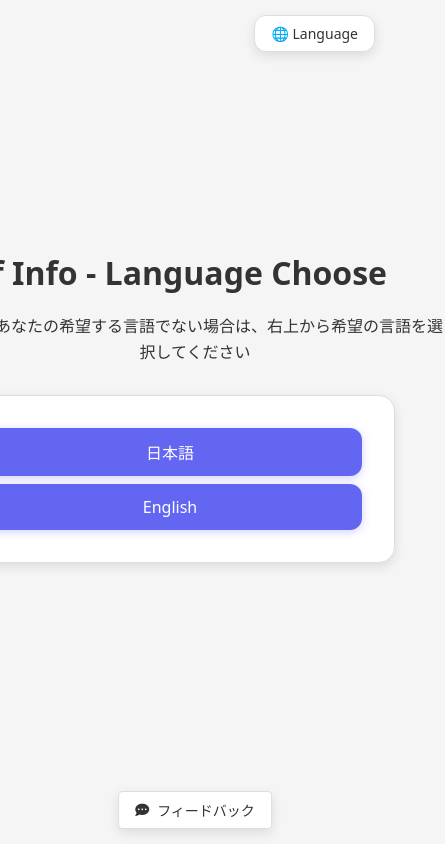
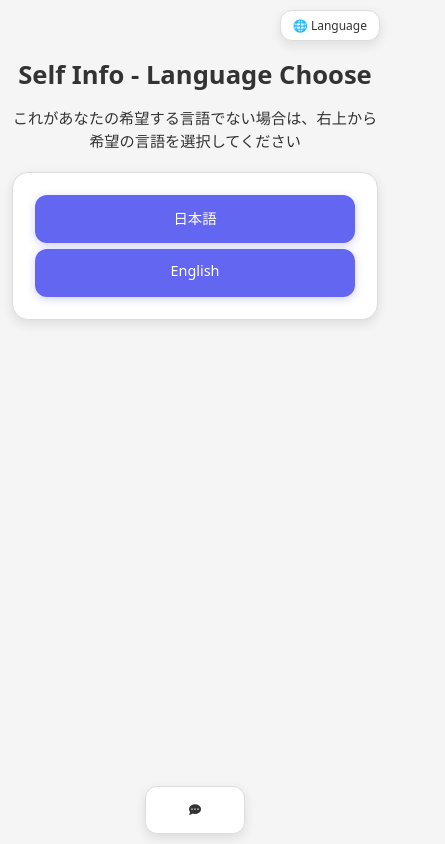
Before and after one commit to chronie-shizutoki/self-info-lang, a plain HTML site: page index.html in a window 390 px wide. Shown: the whole page, 445 px wide, since content can reach past the window. Drawn offline with Linux system fonts and the light colour scheme; no server answers.

Commit message:
refactor(样式): 将内联样式移至外部CSS文件并优化移动端适配
优化样式结构，将内联样式迁移至index.css文件
添加移动端适配样式，改进触摸目标和滚动行为
调整间距和尺寸以提升小屏幕用户体验

```diff
--- a/index.css
+++ b/index.css
@@ -4,6 +4,10 @@
             box-sizing: border-box;
             font-family: system-ui, sans-serif;
             transition: background-color 0.3s ease, color 0.3s ease, border-color 0.3s ease;
+            -webkit-text-size-adjust: none; /* 防止iOS缩放文本 */
+            -moz-text-size-adjust: none;
+            -ms-text-size-adjust: none;
+            text-size-adjust: none;
         }
 
         /* Light Mode */
@@ -40,7 +44,8 @@
             flex-direction: column;
             justify-content: center;
             align-items: center;
-            padding: 20px;
+            padding: 16px;
+            -webkit-overflow-scrolling: touch;
         }
 
         h1 {
@@ -48,6 +53,8 @@
             margin-bottom: 20px;
             color: var(--text-color);
             font-weight: 700;
+            text-align: center;
+            line-height: 1.2;
         }
 
         p {
@@ -55,17 +62,19 @@
             margin-bottom: 30px;
             line-height: 1.6;
             text-align: center;
+            max-width: 100%;
         }
 
         .language-recommendation {
             margin: 30px 0;
-            padding: 24px;
+            padding: 20px;
             border-radius: 16px;
             background: var(--container-bg);
             border: 1px solid var(--border-color);
             box-shadow: 0 4px 12px var(--shadow);
-            max-width: 90%;
-            width: 500px;
+            max-width: 100%;
+            width: 100%;
+            max-width: 500px;
             text-align: center;
         }
 
@@ -79,7 +88,7 @@
         .recommended-lang {
             display: inline-block;
             margin: 8px;
-            padding: 12px 24px;
+            padding: 14px 20px;
             background: var(--primary-color);
             border-radius: 12px;
             color: white;
@@ -88,6 +97,12 @@
             font-weight: 500;
             transition: all 0.3s ease;
             box-shadow: 0 2px 8px rgba(99, 102, 241, 0.3);
+            min-height: 48px;
+            display: inline-flex;
+            align-items: center;
+            justify-content: center;
+            width: auto;
+            white-space: nowrap;
         }
 
         .recommended-lang:hover {
@@ -104,9 +119,11 @@
             color: var(--secondary-color);
         }
 
-        /* Language Text Styles */
+        /* Basic styles for language-specific text */
         .language-text p {
             display: none;
+            margin: 0;
+            padding: 0;
         }
 
         .language-text p.active {
@@ -114,7 +131,16 @@
         }
 
         .hidden {
+            display: none !important;
+        }
+
+        /* Feedback button related styles */
+        .feedback-text {
             display: none;
+        }
+
+        .feedback-text.active {
+            display: inline;
         }
 
         /* Feedback Button Styles */
@@ -134,9 +160,13 @@
             z-index: 999;
             display: flex;
             align-items: center;
+            justify-content: center;
             gap: 8px;
             transition: all 0.3s ease;
             box-shadow: 0 4px 12px var(--shadow);
+            min-height: 48px;
+            min-width: 100px;
+            width: auto;
         }
 
         .feedback-button:hover {
@@ -274,3 +304,100 @@
                 text-align: center;
             }
         }
+
+        /* Extra Small Screens (320px - 480px) */
+        @media (max-width: 480px) {
+            body {
+                padding: 12px;
+                justify-content: flex-start;
+                padding-top: 60px;
+            }
+
+            h1 {
+                font-size: 1.6rem;
+                margin-bottom: 16px;
+            }
+
+            p {
+                font-size: 0.95rem;
+                margin-bottom: 20px;
+                line-height: 1.5;
+            }
+
+            .language-recommendation {
+                margin: 20px 0;
+                padding: 16px;
+            }
+
+            .language-recommendation h3 {
+                font-size: 1.1rem;
+                margin-bottom: 16px;
+            }
+
+            .language-button {
+                padding: 6px 12px;
+                font-size: 12px;
+                top: 10px;
+                right: 10px;
+            }
+
+            .language-popup {
+                top: 60px;
+                right: 10px;
+                width: calc(100vw - 20px);
+                padding: 16px;
+            }
+
+            .feedback-button {
+                padding: 6px 12px;
+                font-size: 12px;
+                bottom: 10px;
+            }
+
+            .recommended-lang {
+                padding: 12px 16px;
+                font-size: 0.9rem;
+                margin: 6px auto;
+                width: calc(100% - 12px);
+            }
+
+            .popup-header {
+                font-size: 16px;
+                margin-bottom: 12px;
+            }
+
+            .language-item {
+                padding: 10px;
+                margin-bottom: 6px;
+            }
+
+            .language-name {
+                font-size: 0.9rem;
+            }
+
+            .language-local-name {
+                font-size: 11px;
+            }
+        }
+
+        /* Ensure touch targets are large enough on mobile */
+        @media (hover: none) and (pointer: coarse) {
+            .language-button,
+            .feedback-button,
+            .recommended-lang,
+            .language-item {
+                min-height: 48px;
+                min-width: 48px;
+            }
+        }
+
+        /* Fix for iOS Safari overscrolling */
+        html {
+            overflow-x: hidden;
+            touch-action: pan-y;
+        }
+
+        /* Ensure proper scrolling behavior */
+        .language-popup {
+            -webkit-overflow-scrolling: touch;
+        }
--- a/index.html
+++ b/index.html
@@ -31,55 +31,7 @@
             <div id="recommended-langs"></div>
         </div>
 
-    <style>
-        .language-text p {
-            display: none;
-        }
-
-        .language-text p.active {
-            display: block;
-        }
-
-        .hidden {
-            display: none;
-        }
-
-        /* Feedback button styles */
-        .feedback-button {
-            position: fixed;
-            bottom: 20px;
-            left: 50%;
-            transform: translateX(-50%);
-            padding: 10px 20px;
-            border-radius: 4px;
-            background: #ffffff;
-            border: 1px solid #ddd;
-            color: #333;
-            font-family: system-ui, sans-serif;
-            font-size: 16px;
-            cursor: pointer;
-            z-index: 999;
-            display: flex;
-            align-items: center;
-            gap: 8px;
-        }
-
-        .feedback-text {
-            display: none;
-        }
-
-        .feedback-text.active {
-            display: inline;
-        }
-
-        @media (max-width: 600px) {
-            .feedback-button {
-                padding: 8px 16px;
-                font-size: 14px;
-                bottom: 15px;
-            }
-        }
-    </style>
+    <!-- 样式已移至index.css文件中 -->
 
     <!-- Feedback button with language-specific text -->
     <button id="feedback-button" class="feedback-button">
```
